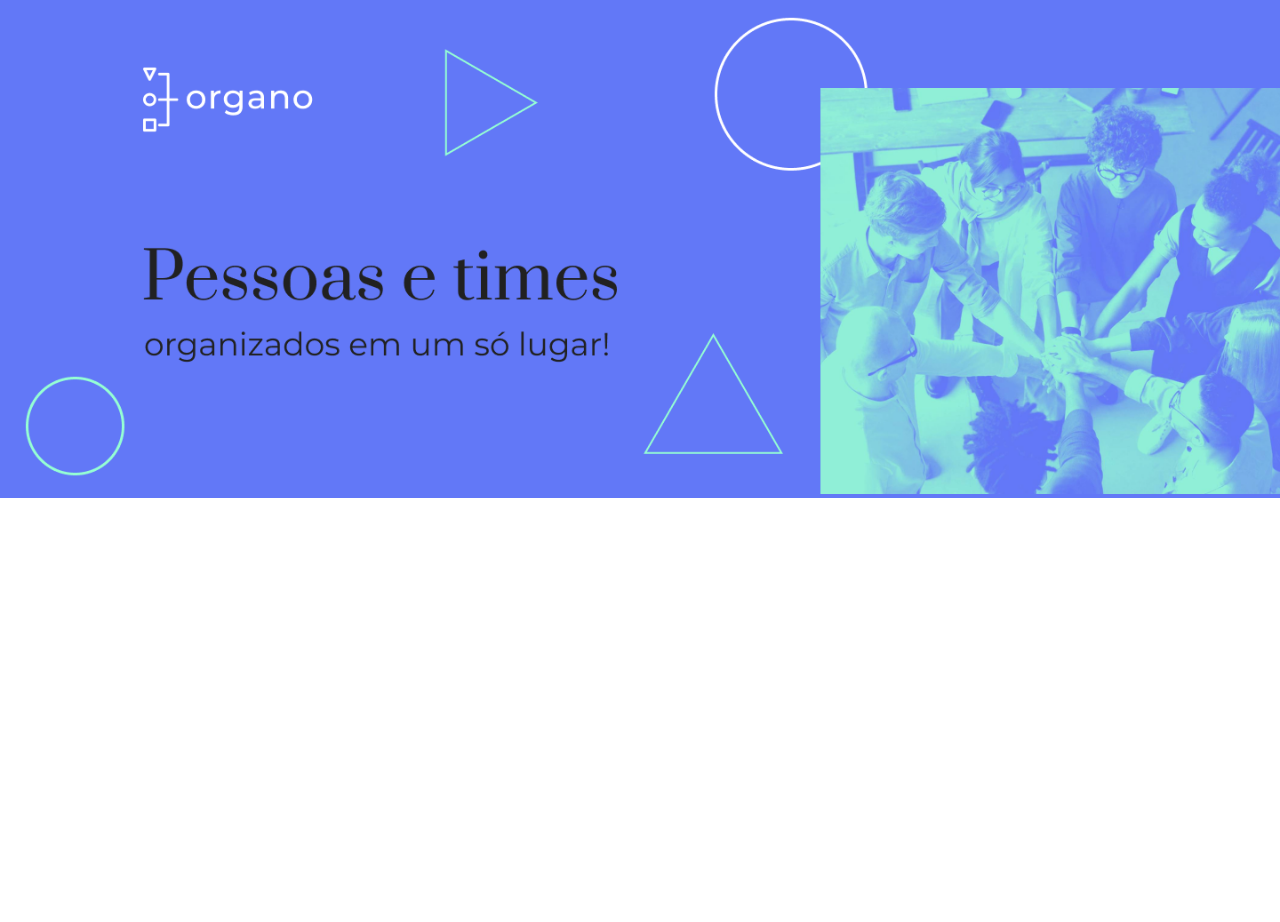
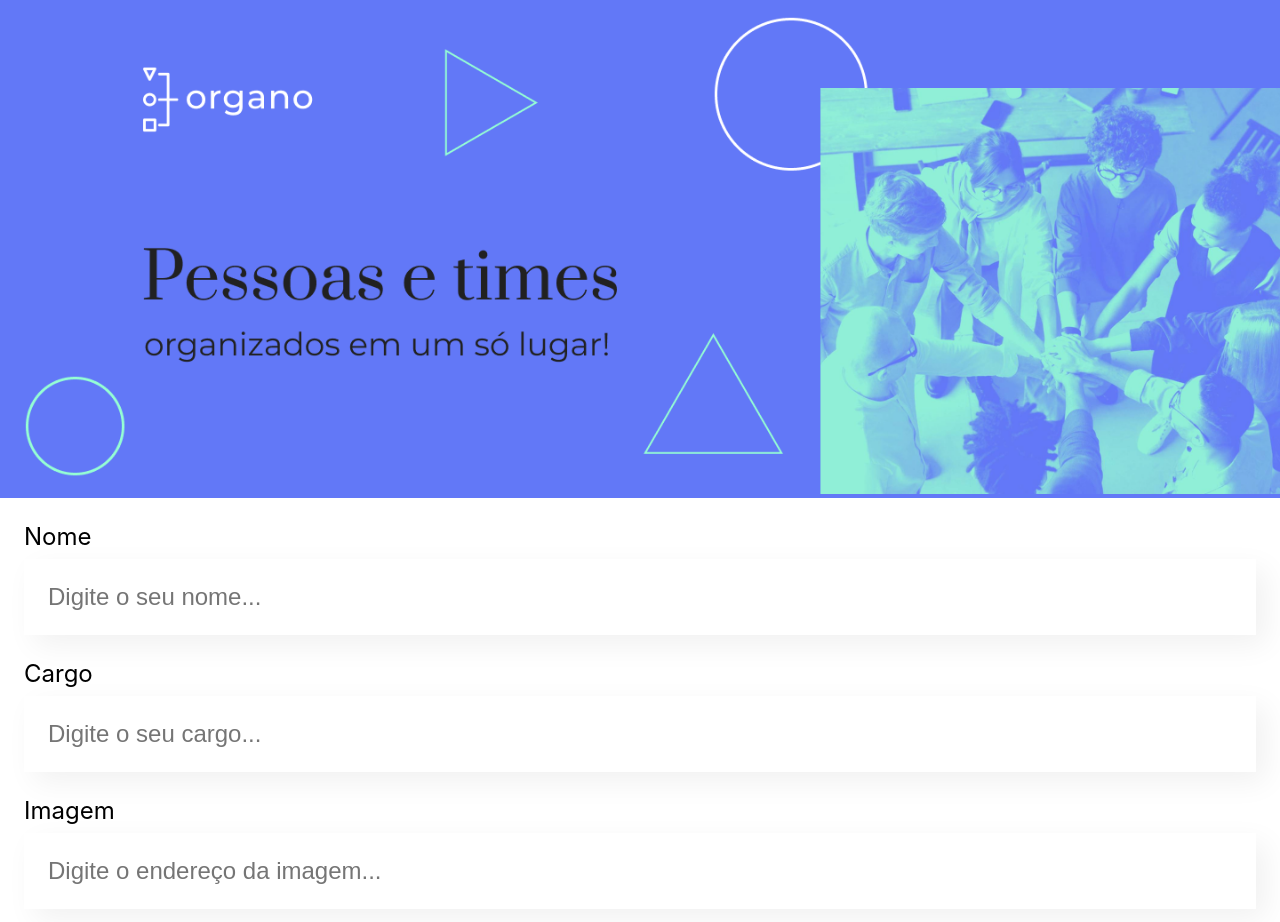
Before and after one commit to VickyPrado/Organo, a React (Create React App) app: page / in a window 1280 px wide. Shown: the top 922 px of the page. Before the commit the page ends 800 px from the top, so only its background shows below. Built offline with nearby package versions, Linux system fonts and the light colour scheme.

Commit message:
add-campotexto

```diff
--- a/src/App.js
+++ b/src/App.js
@@ -1,9 +1,13 @@
-import Banner from './componentes/Banner/Banner'
+import Banner from './componentes/Banner'
+import CampoTexto from './componentes/CampoTexto';
 
 function App() {
   return (
     <div className="App">
       <Banner/>
+      <CampoTexto label="Nome" placeholder="Digite o seu nome"/>
+      <CampoTexto label="Cargo" placeholder="Digite o seu cargo"/>
+      <CampoTexto label="Imagem" placeholder="Digite o endereço da imagem"/>
     </div>
   );
 }
--- a/src/componentes/Banner/Banner.js
+++ b/src/componentes/Banner/Banner.js
@@ -1,6 +1,6 @@
 import './Banner.css'
 
-function Banner() {
+export const Banner = () => {
     //JSX, como o react trabalha com a parte visual lendo o código abaixo e transformando elementos no DOM, parece html mas não é
     return(
         <header className="banner">
@@ -8,5 +8,3 @@ function Banner() {
         </header>
     )
 }
-
-export default Banner
--- /dev/null
+++ b/src/componentes/Banner/index.js
@@ -0,0 +1,3 @@
+import { Banner } from "./Banner";
+
+export default Banner
--- /dev/null
+++ b/src/componentes/CampoTexto/CampoTexto.css
@@ -0,0 +1,19 @@
+.campo-texto {
+    margin: 24px;
+}
+
+.campo-texto label {
+    display: block;
+    margin-bottom: 8px;
+    font-size: 24px;
+}
+
+.campo-texto input {
+    background-color: #FFF;
+    box-shadow: 10px 10px 30px rgba(0, 0, 0, 0.06);
+    width: 100%;
+    border: none;
+    font-size: 24px;
+    padding: 24px;
+    box-sizing: border-box;
+}
--- /dev/null
+++ b/src/componentes/CampoTexto/index.js
@@ -0,0 +1,14 @@
+import './CampoTexto.css'
+
+const CampoTexto = (props) => {
+
+    const placeholderModificada = `${props.placeholder}...`
+
+    return(
+        <div className="campo-texto">
+            <label>{props.label}</label>
+            <input placeholder={placeholderModificada}/>
+        </div>
+    )
+}
+ export default CampoTexto
```
